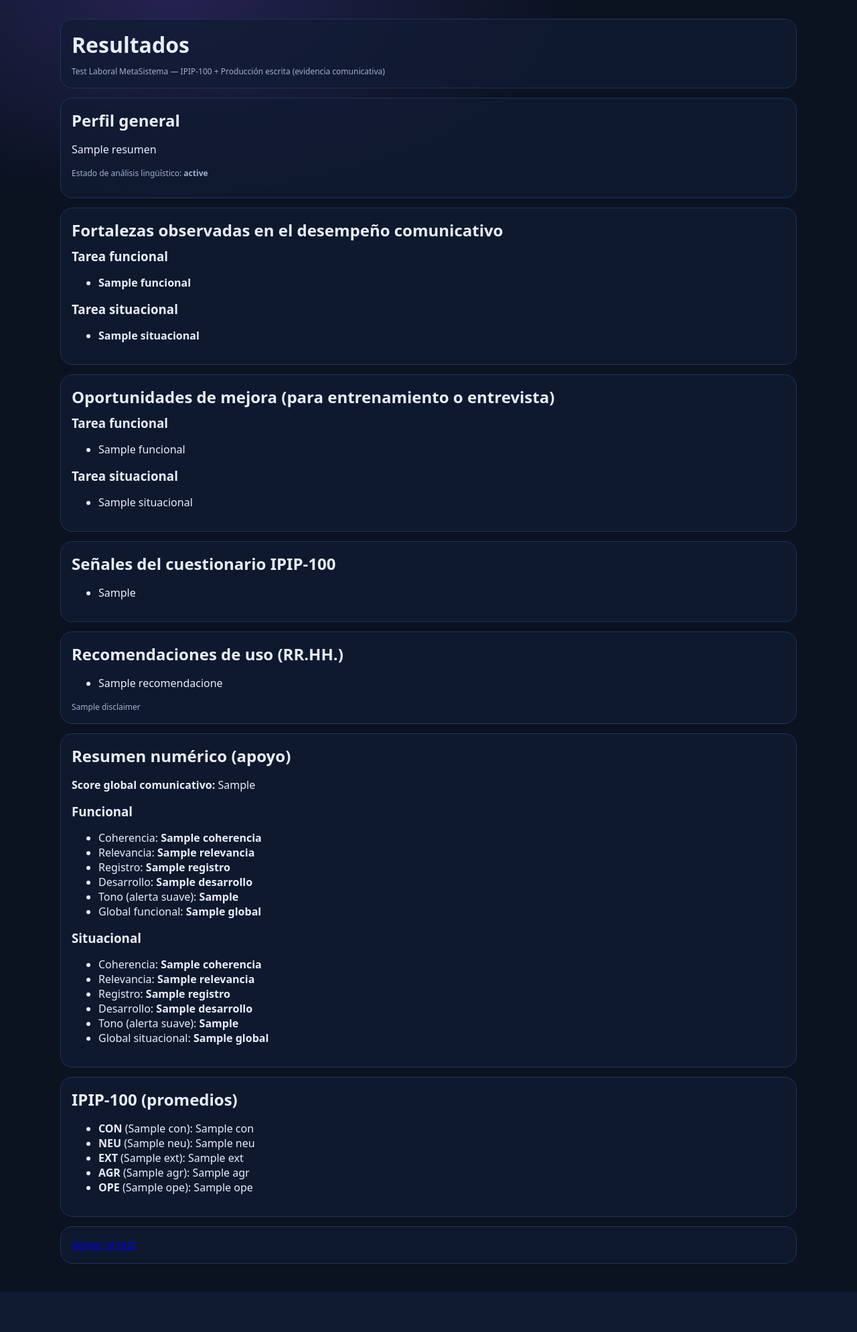
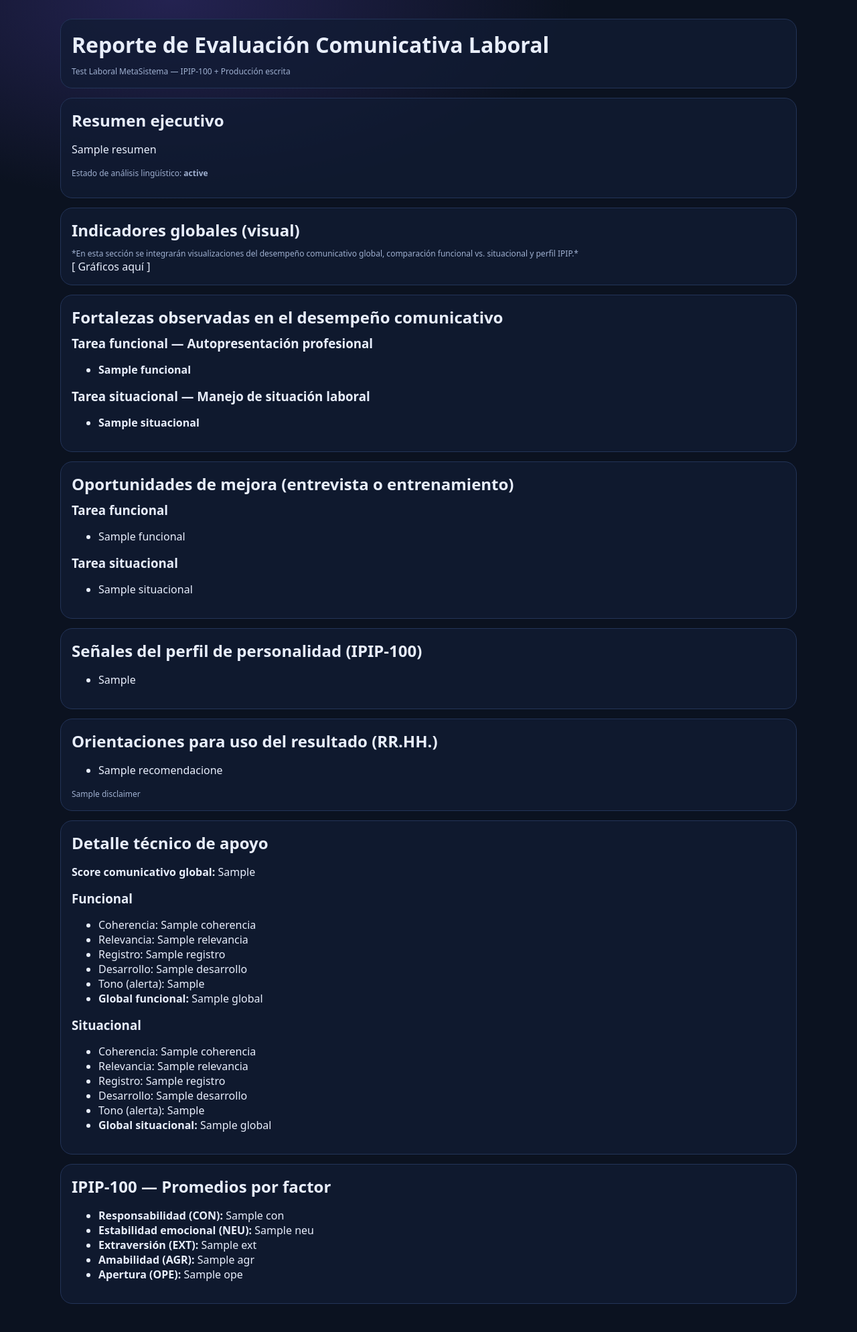
Before and after one commit to christiansotofajardo-cpu/test-laboral-metasistema, a FastAPI app: template templates/result.html in a window 1280 px wide. Shown: the whole page at 67% size. Before the commit the page ends 1929 px from the top, so only its background shows below. Run offline with FastAPI, Linux system fonts and the light colour scheme; the template is opened without the code that fills it: most values are stand-ins (such as "Sample title", 1, 10 or a date in 2020).

Commit message:
Update result.html

```diff
--- a/templates/result.html
+++ b/templates/result.html
@@ -3,40 +3,61 @@
 <head>
   <meta charset="utf-8" />
   <meta name="viewport" content="width=device-width,initial-scale=1" />
-  <title>Resultados — Test Laboral MetaSistema</title>
+  <title>Reporte — Test Laboral MetaSistema</title>
   <link rel="stylesheet" href="/static/style.css">
 </head>
 <body>
 <div class="container">
 
+  <!-- ================================================= -->
+  <!-- ENCABEZADO -->
+  <!-- ================================================= -->
   <div class="card">
-      <h1>Resultados</h1>
+    <h1>Reporte de Evaluación Comunicativa Laboral</h1>
     <div class="small">
-        Test Laboral MetaSistema — IPIP-100 + Producción escrita (evidencia comunicativa)
+      Test Laboral MetaSistema — IPIP-100 + Producción escrita
     </div>
   </div>
 
-    <div class="card">
-      <h2>Perfil general</h2>
-      <p>
-        {{ reporte["resumen"] }}
-      </p>
+  <!-- ================================================= -->
+  <!-- RESUMEN EJECUTIVO -->
+  <!-- ================================================= -->
+  <div class="card highlight">
+    <h2>Resumen ejecutivo</h2>
+    <p>{{ reporte["resumen"] }}</p>
     <p class="small">
       Estado de análisis lingüístico: <b>{{ reporte["status_trunajod"] }}</b>
     </p>
   </div>
 
+  <!-- ================================================= -->
+  <!-- PLACEHOLDER VISUAL (GRÁFICOS) -->
+  <!-- ================================================= -->
+  <div class="card">
+    <h2>Indicadores globales (visual)</h2>
+    <div class="small">
+      *En esta sección se integrarán visualizaciones del desempeño comunicativo global,
+      comparación funcional vs. situacional y perfil IPIP.*
+    </div>
+    <div class="placeholder">
+      [ Gráficos aquí ]
+    </div>
+  </div>
+
+  <!-- ================================================= -->
+  <!-- FORTALEZAS -->
+  <!-- ================================================= -->
   <div class="card">
     <h2>Fortalezas observadas en el desempeño comunicativo</h2>
 
-      <h3>Tarea funcional</h3>
+    <h3>Tarea funcional — Autopresentación profesional</h3>
     <ul>
       {% for x in reporte["fortalezas"]["funcional"] %}
         <li><b>{{ x }}</b></li>
       {% endfor %}
     </ul>
 
-      <h3>Tarea situacional</h3>
+    <h3>Tarea situacional — Manejo de situación laboral</h3>
     <ul>
       {% for x in reporte["fortalezas"]["situacional"] %}
         <li><b>{{ x }}</b></li>
@@ -44,8 +65,11 @@
     </ul>
   </div>
 
+  <!-- ================================================= -->
+  <!-- OPORTUNIDADES -->
+  <!-- ================================================= -->
   <div class="card">
-      <h2>Oportunidades de mejora (para entrenamiento o entrevista)</h2>
+    <h2>Oportunidades de mejora (entrevista o entrenamiento)</h2>
 
     <h3>Tarea funcional</h3>
     <ul>
@@ -62,8 +86,11 @@
     </ul>
   </div>
 
+  <!-- ================================================= -->
+  <!-- PERSONALIDAD -->
+  <!-- ================================================= -->
   <div class="card">
-      <h2>Señales del cuestionario IPIP-100</h2>
+    <h2>Señales del perfil de personalidad (IPIP-100)</h2>
     <ul>
       {% for s in reporte["ipip_senales"] %}
         <li>{{ s }}</li>
@@ -71,8 +98,11 @@
     </ul>
   </div>
 
+  <!-- ================================================= -->
+  <!-- RECOMENDACIONES -->
+  <!-- ================================================= -->
   <div class="card">
-      <h2>Recomendaciones de uso (RR.HH.)</h2>
+    <h2>Orientaciones para uso del resultado (RR.HH.)</h2>
     <ul>
       {% for r in reporte["recomendaciones"] %}
         <li>{{ r }}</li>
@@ -81,65 +111,59 @@
     <div class="small">{{ reporte["disclaimer"] }}</div>
   </div>
 
-    <div class="card">
-      <h2>Resumen numérico (apoyo)</h2>
+  <!-- ================================================= -->
+  <!-- DETALLE NUMÉRICO (APOYO) -->
+  <!-- ================================================= -->
+  <div class="card muted">
+    <h2>Detalle técnico de apoyo</h2>
 
     {% set sf = analisis_discursivo["scores_sensibles"]["funcional"] %}
     {% set ss = analisis_discursivo["scores_sensibles"]["situacional"] %}
     {% set sg = analisis_discursivo["scores_sensibles"]["global_promedio"] %}
 
-      <p><b>Score global comunicativo:</b> {{ sg if sg is not none else "—" }}</p>
+    <p><b>Score comunicativo global:</b> {{ sg if sg is not none else "—" }}</p>
 
     <h3>Funcional</h3>
     <ul>
-        <li>Coherencia: <b>{{ sf["coherencia"] if sf["coherencia"] is not none else "—" }}</b></li>
-        <li>Relevancia: <b>{{ sf["relevancia"] if sf["relevancia"] is not none else "—" }}</b></li>
-        <li>Registro: <b>{{ sf["registro"] if sf["registro"] is not none else "—" }}</b></li>
-        <li>Desarrollo: <b>{{ sf["desarrollo"] if sf["desarrollo"] is not none else "—" }}</b></li>
-        <li>Tono (alerta suave): <b>{{ sf["alerta_emocion"] if sf["alerta_emocion"] is not none else "—" }}</b></li>
-        <li>Global funcional: <b>{{ sf["global"] if sf["global"] is not none else "—" }}</b></li>
+      <li>Coherencia: {{ sf["coherencia"] }}</li>
+      <li>Relevancia: {{ sf["relevancia"] }}</li>
+      <li>Registro: {{ sf["registro"] }}</li>
+      <li>Desarrollo: {{ sf["desarrollo"] }}</li>
+      <li>Tono (alerta): {{ sf["alerta_emocion"] }}</li>
+      <li><b>Global funcional:</b> {{ sf["global"] }}</li>
     </ul>
 
     <h3>Situacional</h3>
     <ul>
-        <li>Coherencia: <b>{{ ss["coherencia"] if ss["coherencia"] is not none else "—" }}</b></li>
-        <li>Relevancia: <b>{{ ss["relevancia"] if ss["relevancia"] is not none else "—" }}</b></li>
-        <li>Registro: <b>{{ ss["registro"] if ss["registro"] is not none else "—" }}</b></li>
-        <li>Desarrollo: <b>{{ ss["desarrollo"] if ss["desarrollo"] is not none else "—" }}</b></li>
-        <li>Tono (alerta suave): <b>{{ ss["alerta_emocion"] if ss["alerta_emocion"] is not none else "—" }}</b></li>
-        <li>Global situacional: <b>{{ ss["global"] if ss["global"] is not none else "—" }}</b></li>
+      <li>Coherencia: {{ ss["coherencia"] }}</li>
+      <li>Relevancia: {{ ss["relevancia"] }}</li>
+      <li>Registro: {{ ss["registro"] }}</li>
+      <li>Desarrollo: {{ ss["desarrollo"] }}</li>
+      <li>Tono (alerta): {{ ss["alerta_emocion"] }}</li>
+      <li><b>Global situacional:</b> {{ ss["global"] }}</li>
     </ul>
   </div>
 
-    <div class="card">
-      <h2>IPIP-100 (promedios)</h2>
+  <!-- ================================================= -->
+  <!-- IPIP NUMÉRICO -->
+  <!-- ================================================= -->
+  <div class="card muted">
+    <h2>IPIP-100 — Promedios por factor</h2>
     <ul>
-        <li><b>CON</b> ({{ factor_labels["CON"] }}): {{ avg_scores["CON"] }}</li>
-        <li><b>NEU</b> ({{ factor_labels["NEU"] }}): {{ avg_scores["NEU"] }}</li>
-        <li><b>EXT</b> ({{ factor_labels["EXT"] }}): {{ avg_scores["EXT"] }}</li>
-        <li><b>AGR</b> ({{ factor_labels["AGR"] }}): {{ avg_scores["AGR"] }}</li>
-        <li><b>OPE</b> ({{ factor_labels["OPE"] }}): {{ avg_scores["OPE"] }}</li>
+      <li><b>Responsabilidad (CON):</b> {{ avg_scores["CON"] }}</li>
+      <li><b>Estabilidad emocional (NEU):</b> {{ avg_scores["NEU"] }}</li>
+      <li><b>Extraversión (EXT):</b> {{ avg_scores["EXT"] }}</li>
+      <li><b>Amabilidad (AGR):</b> {{ avg_scores["AGR"] }}</li>
+      <li><b>Apertura (OPE):</b> {{ avg_scores["OPE"] }}</li>
     </ul>
   </div>
 
   {% if show_technical %}
-    <div class="card">
-      <h2>Diagnóstico técnico (solo modo debug)</h2>
-      <div class="small">
-        TRUNAJOD endpoint configurado: <b>{{ analisis_discursivo["meta"]["trunajod_endpoint_configurado"] }}</b><br/>
-        TRUNAJOD ok (funcional): <b>{{ analisis_discursivo["meta"]["trunajod_ok_funcional"] }}</b><br/>
-        TRUNAJOD ok (situacional): <b>{{ analisis_discursivo["meta"]["trunajod_ok_situacional"] }}</b>
-      </div>
-
-      {% if analisis_discursivo["meta"]["trunajod_error_funcional"] or analisis_discursivo["meta"]["trunajod_error_situacional"] %}
+  <div class="card debug">
+    <h2>Diagnóstico técnico (modo debug)</h2>
     <pre>{{ analisis_discursivo["meta"] }}</pre>
-      {% endif %}
   </div>
   {% endif %}
-
-    <div class="card">
-      <a href="/test">Volver al test</a>
-    </div>
 
 </div>
 </body>
```
Lines whose indentation alone changed are shown as unchanged.
